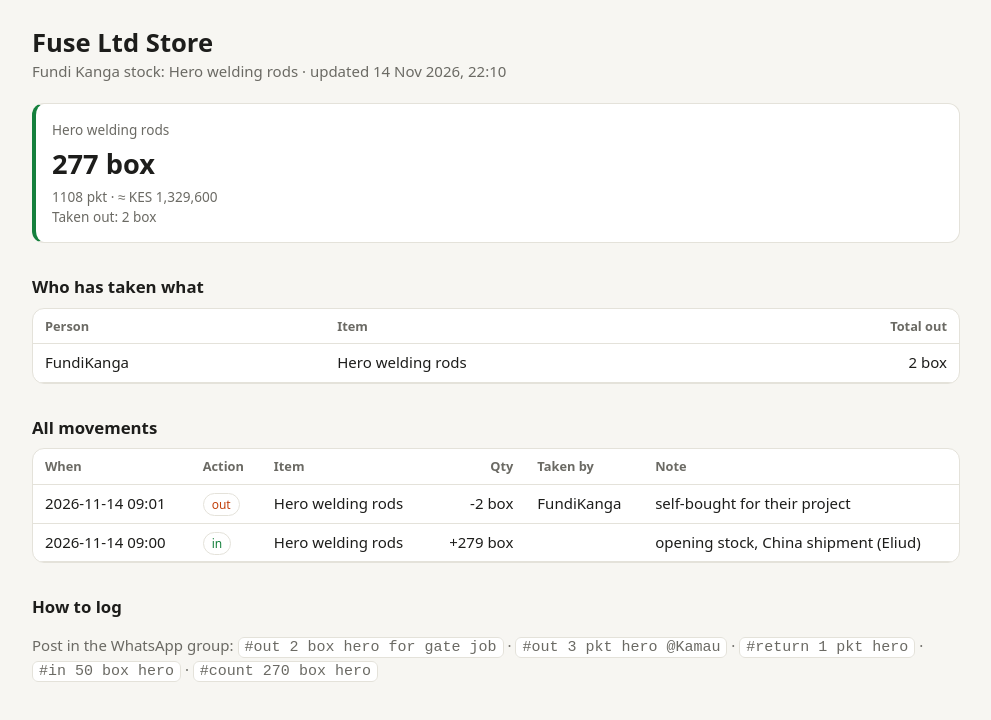
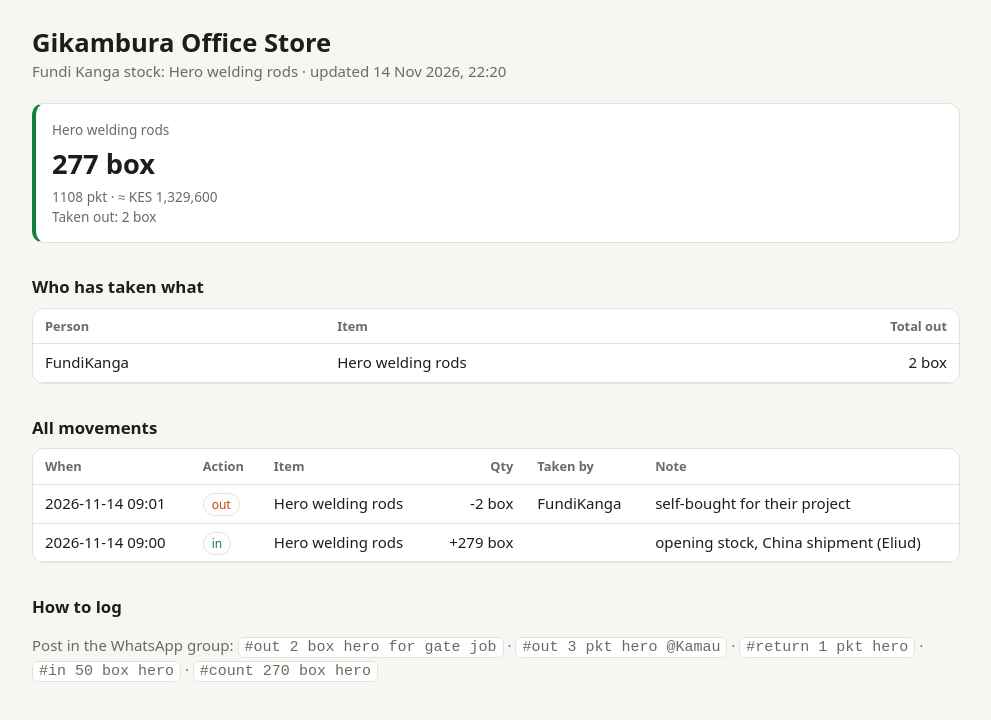
Before and after one commit to kmiringu/stockbook, a plain HTML site: page docs/index.html in a window 1280 px wide. Shown: the whole page, without its empty margins (144-1135 px from the left). Drawn offline with Linux system fonts and the light colour scheme.

Commit message:
Rename store to Gikambura Office Store (#1)
Co-authored-by: Claude Opus 5.5 <noreply@anthropic.com>

```diff
--- a/docs/index.html
+++ b/docs/index.html
@@ -1,6 +1,6 @@
 <!doctype html>
 <html lang="en"><head><meta charset="utf-8"><meta name="viewport" content="width=device-width,initial-scale=1">
-<title>Fuse Ltd Store Stock</title>
+<title>Gikambura Office Store Stock</title>
 <style>
 :root{--bg:#f7f6f2;--fg:#1d1d1b;--mut:#6b6a64;--card:#fff;--line:#e4e2da;--acc:#c2410c;--ok:#15803d;--bad:#b91c1c}
 @media (prefers-color-scheme:dark){:root{--bg:#151513;--fg:#ecebe6;--mut:#a09f98;--card:#1f1f1c;--line:#33322d;--acc:#fb923c;--ok:#4ade80;--bad:#f87171}}
@@ -15,7 +15,7 @@ th{font-size:.8rem;color:var(--mut);font-weight:600}.n{text-align:right;font-var
 .tag{font-size:.75rem;padding:2px 8px;border-radius:99px;border:1px solid var(--line)}.tag.out{color:var(--acc)}.tag.in,.tag.return{color:var(--ok)}
 code{background:var(--card);border:1px solid var(--line);border-radius:6px;padding:1px 6px}
 </style></head><body><main>
-<h1>Fuse Ltd Store</h1><div class="mut">Fundi Kanga stock: Hero welding rods · updated 14 Nov 2026, 22:10</div>
+<h1>Gikambura Office Store</h1><div class="mut">Fundi Kanga stock: Hero welding rods · updated 14 Nov 2026, 22:20</div>
 <div class="cards"><div class="card"><div class="lbl">Hero welding rods</div><div class="big">277 box</div><div class="sub">1108 pkt · ≈ KES 1,329,600</div><div class="sub">Taken out: 2 box</div></div></div>
 <h2>Who has taken what</h2><div class="wrap"><table><tr><th>Person</th><th>Item</th><th class="n">Total out</th></tr><tr><td>FundiKanga</td><td>Hero welding rods</td><td class='n'>2 box</td></tr></table></div>
 <h2>All movements</h2><div class="wrap"><table><tr><th>When</th><th>Action</th><th>Item</th><th class="n">Qty</th><th>Taken by</th><th>Note</th></tr><tr><td>2026-11-14 09:01</td><td><span class='tag out'>out</span></td><td>Hero welding rods</td><td class='n'>-2 box</td><td>FundiKanga</td><td>self-bought for their project</td></tr><tr><td>2026-11-14 09:00</td><td><span class='tag in'>in</span></td><td>Hero welding rods</td><td class='n'>+279 box</td><td></td><td>opening stock, China shipment (Eliud)</td></tr></table></div>
```
Also changed, not shown: GROUP_PIN.txt, 3 other files.
